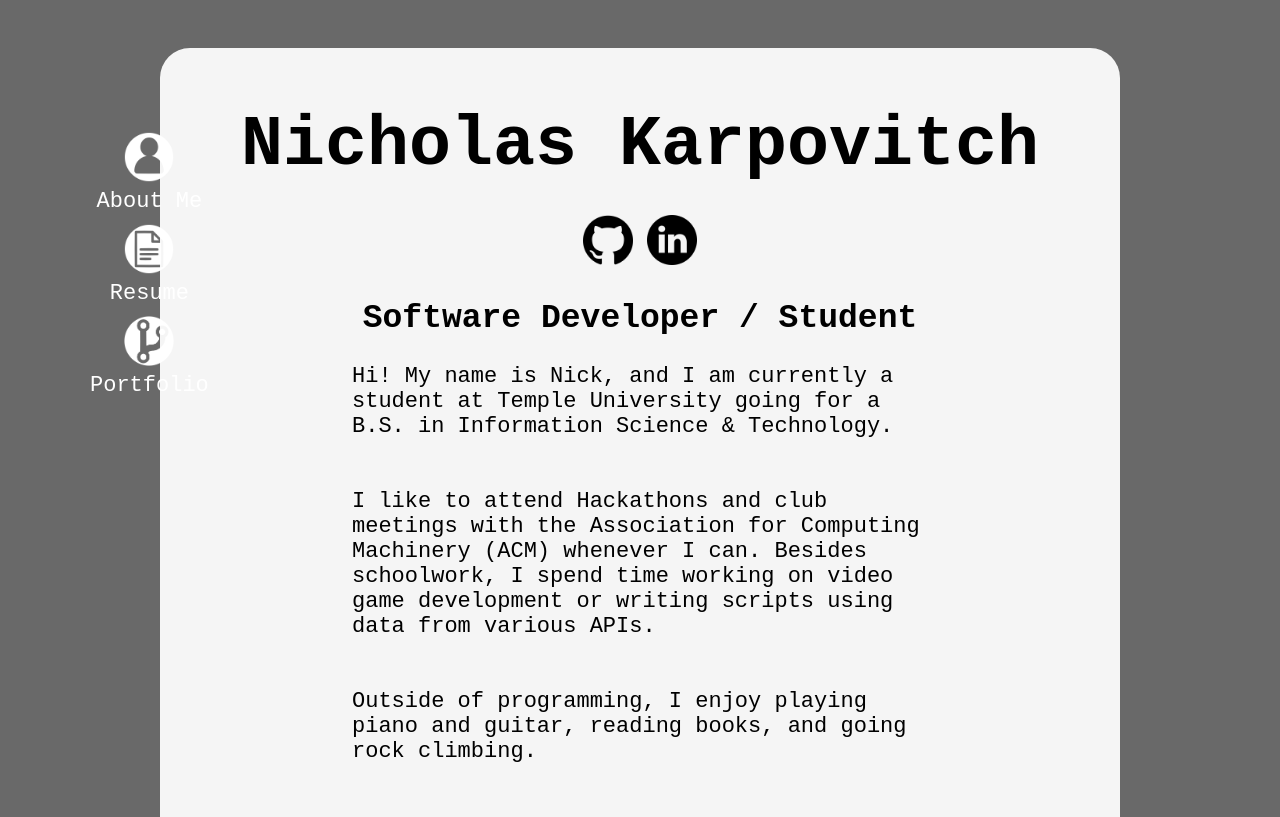
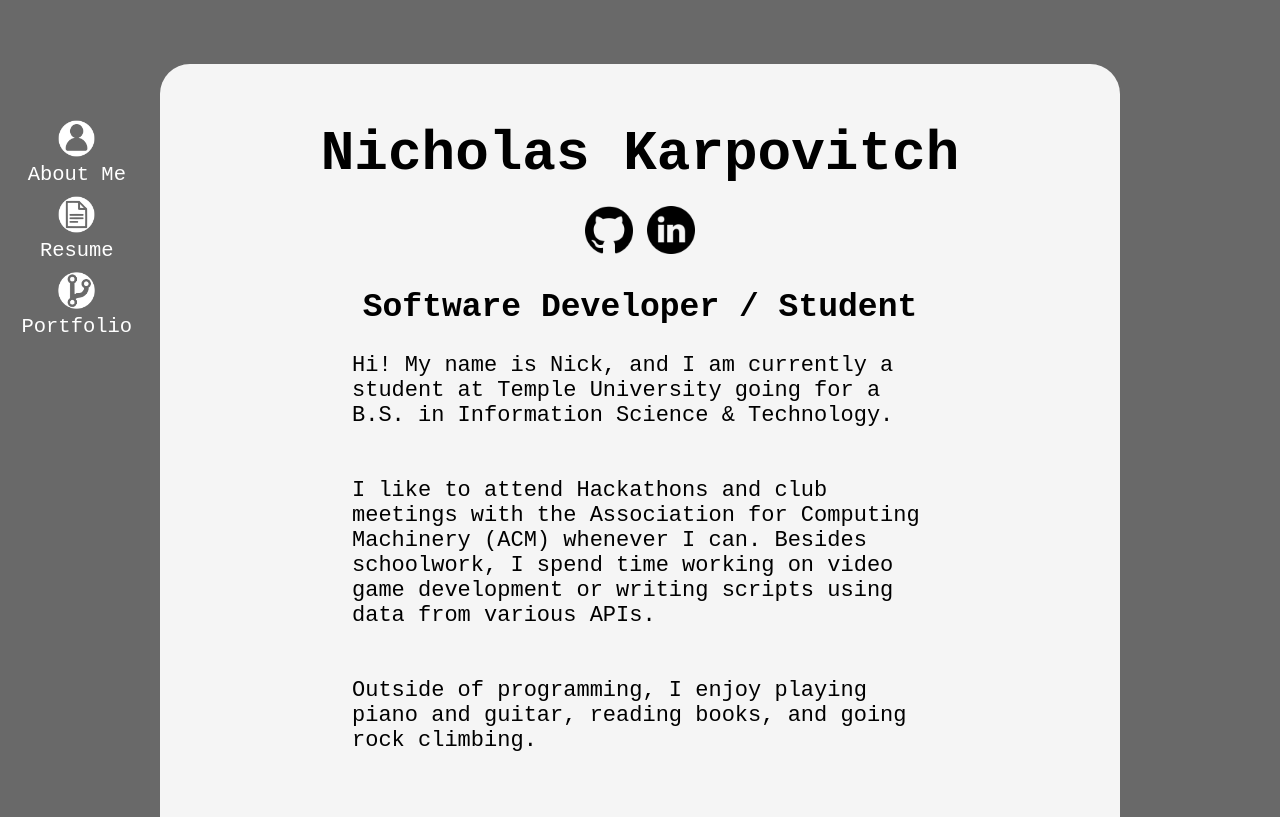
Before and after one commit to karponick/karponick.github.io, a plain HTML site: page index.html in a window 1280 px wide. Shown: the top 817 px of the page. Drawn offline with Linux system fonts and the light colour scheme.

Commit message:
Fixed Auto-Sizing issues

```diff
--- a/index.html
+++ b/index.html
@@ -9,24 +9,24 @@
         <meta name="author" content="Nicholas Karpovitch">
         <meta name="description" content="Portfolio">
         <title>Nicholas Karpovitch</title>
-        <link rel="icon" href="media/favicon.ico" type="image/x-icon">
+        <!-- <link rel="icon" href="media/favicon.ico" type="image/x-icon"> -->
         <link rel="stylesheet" href="main.css" type="text/css">
     </head>
 
     <body>
         <div class="navigation">
             <nav>
-                <ul style="list-style: none;">
+                <ul>
                     <li>
-                        <a href="#about"><img src="media/about.png" alt="About Me">
+                        <a href="#about"><img class="nav-img" src="media/about.png" alt="About Me">
                             <br>About Me</a>
                     </li>
                     <li>
-                        <a href="#resume"><img src="media/doc.png" alt="Resume">
+                        <a href="#resume"><img class="nav-img" src="media/doc.png" alt="Resume">
                             <br>Resume</a>
                     </li>
                     <li>
-                        <a href="#portfolio"><img src="media/portfolio.png" alt="Portfolio">
+                        <a href="#portfolio"><img class="nav-img" src="media/portfolio.png" alt="Portfolio">
                             <br>Portfolio</a>
                     </li>
                 </ul>
@@ -34,9 +34,10 @@
         </div>
         <div class="main">
             <h1>Nicholas Karpovitch</h1>
-            <a href="https://github.com/karponick" title="GitHub"><img src="media/github.png" alt="GitHub"></a>
-            <a href="https://www.linkedin.com/in/karponick/" title="GitHub"><img src="media/linkedin.png"
-                    alt="LinkedIn"></a>
+            <a href="https://github.com/karponick" title="GitHub"><img class="link-img" src="media/github.png"
+                    alt="GitHub"></a>
+            <a href="https://www.linkedin.com/in/karponick/" title="GitHub"><img class="link-img"
+                    src="media/linkedin.png" alt="LinkedIn"></a>
             <section id="about">
                 <h2>
                     Software Developer / Student
@@ -61,13 +62,17 @@
             <section id="portfolio">
                 <h2>Portfolio</h2>
                 <a href="https://github.com/karponick/CourseRegistrationSystem" target="_blank"><img class="port-img"
-                        src="https://github-readme-stats.vercel.app/api/pin/?username=karponick&repo=CourseRegistrationSystem"></a>
+                        src="https://github-readme-stats.vercel.app/api/pin/?username=karponick&repo=CourseRegistrationSystem"
+                        alt="Course Registration Repository"></a>
                 <a href="https://github.com/karponick/BookStoreSystem" target="_blank"><img class="port-img"
-                        src="https://github-readme-stats.vercel.app/api/pin/?username=karponick&repo=BookStoreSystem"></a>
+                        src="https://github-readme-stats.vercel.app/api/pin/?username=karponick&repo=BookStoreSystem"
+                        alt="Book Store Repository"></a>
                 <a href="https://github.com/karponick/Asteroids" target="_blank"><img class="port-img"
-                        src="https://github-readme-stats.vercel.app/api/pin/?username=karponick&repo=Asteroids"></a>
+                        src="https://github-readme-stats.vercel.app/api/pin/?username=karponick&repo=Asteroids"
+                        alt="Asteroids Repository"></a>
                 <a href="https://github.com/karponick/game-of-life" target="_blank"><img class="port-img"
-                        src="https://github-readme-stats.vercel.app/api/pin/?username=karponick&repo=game-of-life"></a>
+                        src="https://github-readme-stats.vercel.app/api/pin/?username=karponick&repo=game-of-life"
+                        alt="Game of LIfe Repository"></a>
             </section>
         </div>
 
--- a/main.css
+++ b/main.css
@@ -7,9 +7,9 @@ body {
     background: dimgray;
     text-align: center;
     height: 100vh;
-    margin: 6vh 0 0 0;
     font-family: monospace;
     padding: 0;
+    margin: 0;
 }
 
 a {
@@ -18,18 +18,12 @@ a {
 }
  a:visited, a:hover, a:active{color: black;}
 
-img {
-    margin-top: 10px;
-    width: 50px;
-}
-
 h1 {
     margin: auto;
-    /* border: 5px double black; */
     border-radius: 30px;
     padding: 20px;
-    width: fit-content;
-    font-size: 70px;
+    width: auto;
+    font-size: 7vh;
 }
 
 p {
@@ -39,22 +33,28 @@ p {
     padding-bottom: 50px;
 }
 
+ul {
+    list-style: none;
+    max-width: 90%;
+    padding-left: 0;
+    font-size: 1.6vw;
+    margin: 30% 10%;
+}
+
 .main {
     background-color: whitesmoke;
     width: 75%;
     border-radius: 30px;
-    padding: 3% 0% 3%;
-    margin: auto auto 6vh auto;
+    padding-top: 3%;
+    padding-bottom: 3%;
+    margin: 5% auto 5% auto;
 }
 
 .navigation {
-    margin: 50px;
-    float: left;
-    left: 0;
-    top: 50px;
     position: fixed;
     -webkit-filter: invert(100%);
     filter: invert(100%);
+    max-width: 12%;
 }
 
 .footer {
@@ -62,12 +62,13 @@ p {
     color: black;
     -webkit-filter: invert(100%);
     filter: invert(100%);
-    padding: 50px;
+    padding-top: 3vh;
+    padding-bottom: 3vh;
 }
 
 .pdf {
     width: 60%;
-    height: 800px;
+    height: 80vh;
 }
 
 .portfolio {
@@ -80,6 +81,17 @@ p {
 }
 
 .port-img {
-    width: 500px;
-    height: 150px;
+    max-width: 80%;
+    width: auto;
+    height: auto;
 }
+
+.nav-img {
+    margin-top: 10px;
+    max-width: 30%;
+}
+
+.link-img {
+    max-width: 5%;
+    min-width: 40px;
+}
```
